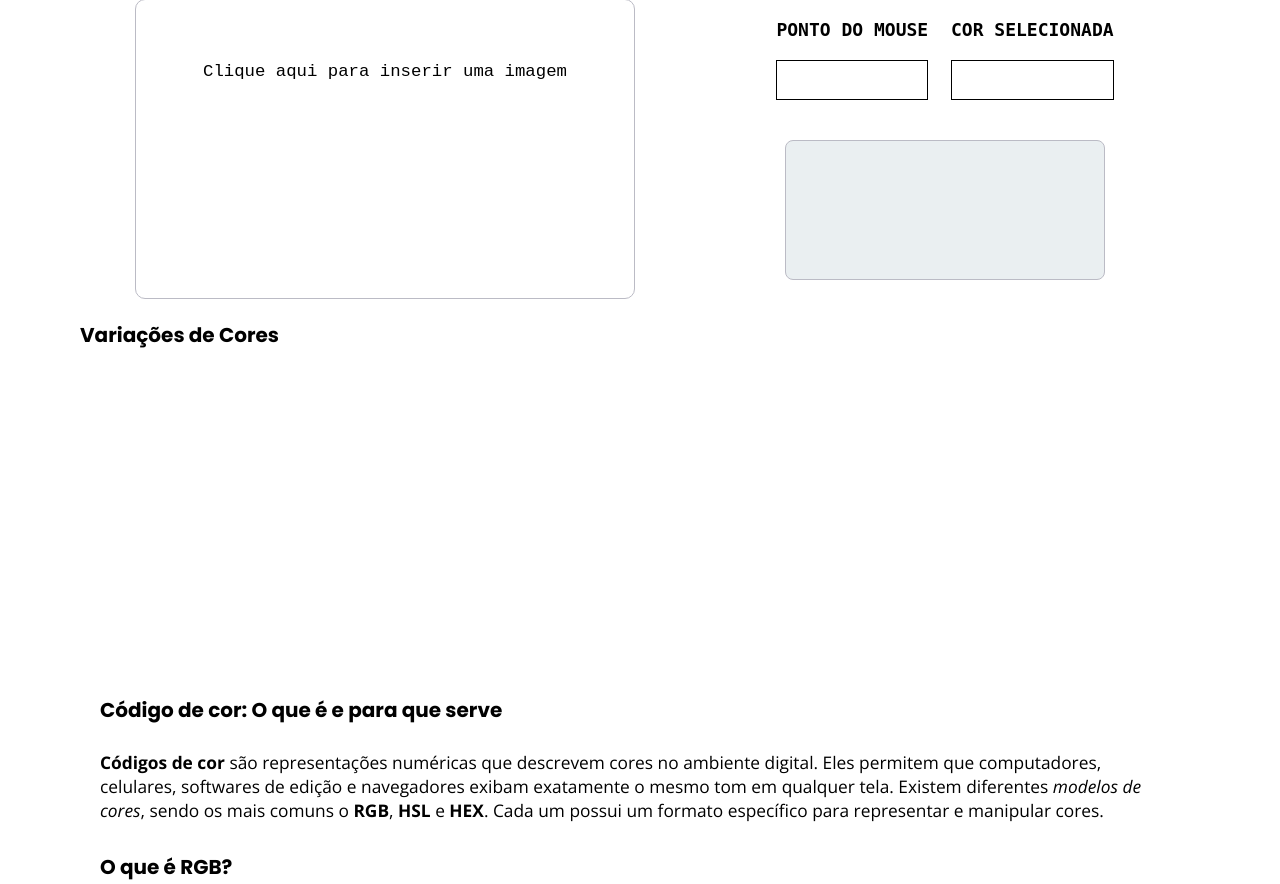
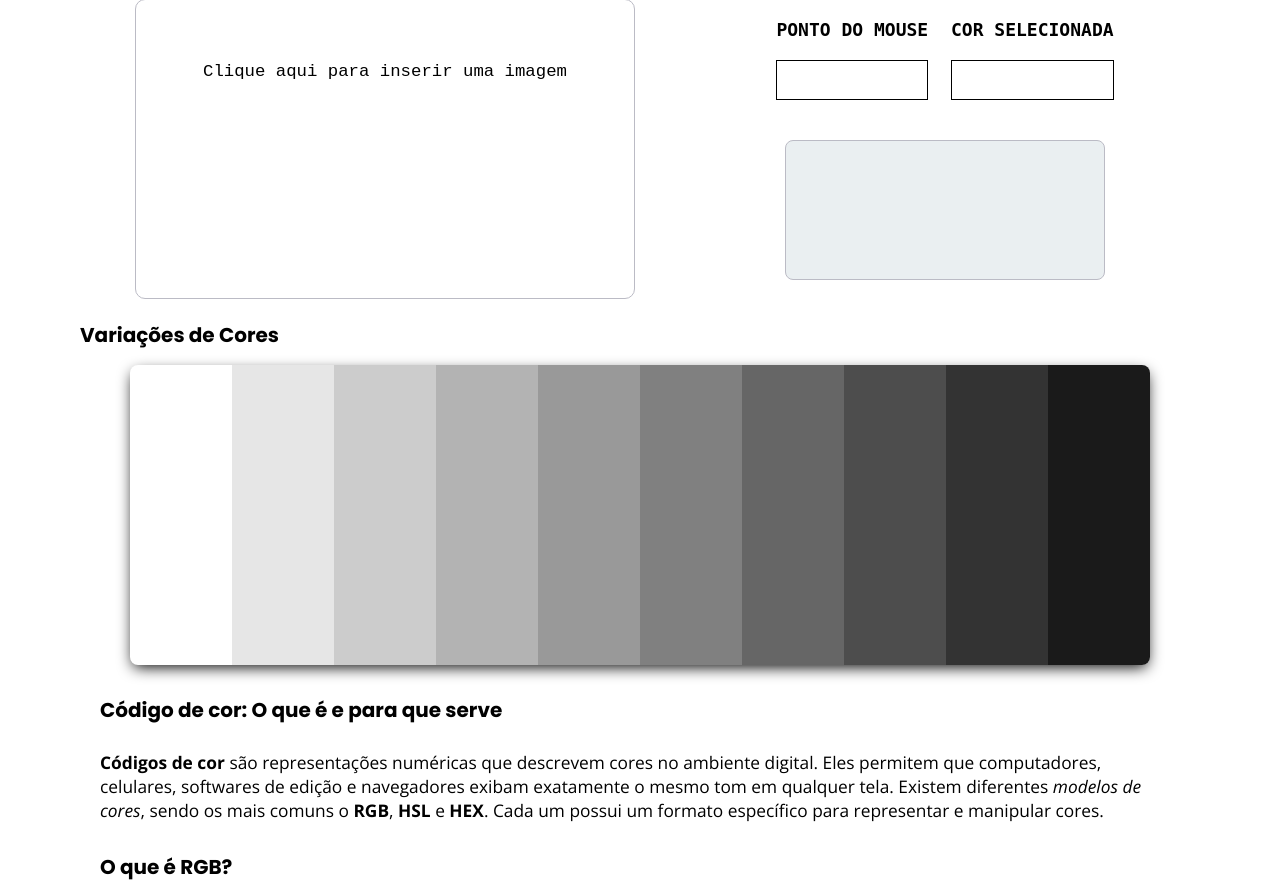
Before and after one commit to felpsilva/Projeto-seletor-de-codigo-de-cor, a PHP site: page / in a window 1280 px wide. Shown: the part 279-1163 px from the top of the page. Run offline with PHP 8.4, Linux system fonts and the light colour scheme.

Commit message:
Ajustando layout

```diff
--- a/seletor.js
+++ b/seletor.js
@@ -164,6 +164,8 @@ preview.onclick = () => {
     if (!image.src) imageFile.click();
 };
 
+aplicarVariacaoDeCor()
+
 mais.addEventListener('click', () => aplicarZoom(20));
 menos.addEventListener('click', () => aplicarZoom(-20));
 fechar.addEventListener('click', resetarImagem);
--- a/seletor2.0.css
+++ b/seletor2.0.css
@@ -348,12 +348,26 @@ body::-webkit-scrollbar-thumb{
 
 .variacao-de-cores{
   display: flex;
-  padding: 0 50px;
+  margin: 0 50px;
+  box-shadow: 0px 5px 15px -3px;
+  border-radius: 8px;
 }
 .variacao-de-cor{
   width: 10%;
   height: 300px;
 }
+
+.variacao-de-cores .variacao-de-cor:first-child{
+  border-bottom-left-radius: 8px;
+  border-top-left-radius: 8px;
+}
+
+.variacao-de-cores .variacao-de-cor:last-child{
+  border-bottom-right-radius: 8px;
+  border-top-right-radius: 8px;
+}
+
+
 /* Responsividade */
 @media (max-width: 996px) {
   .corpo {
```
